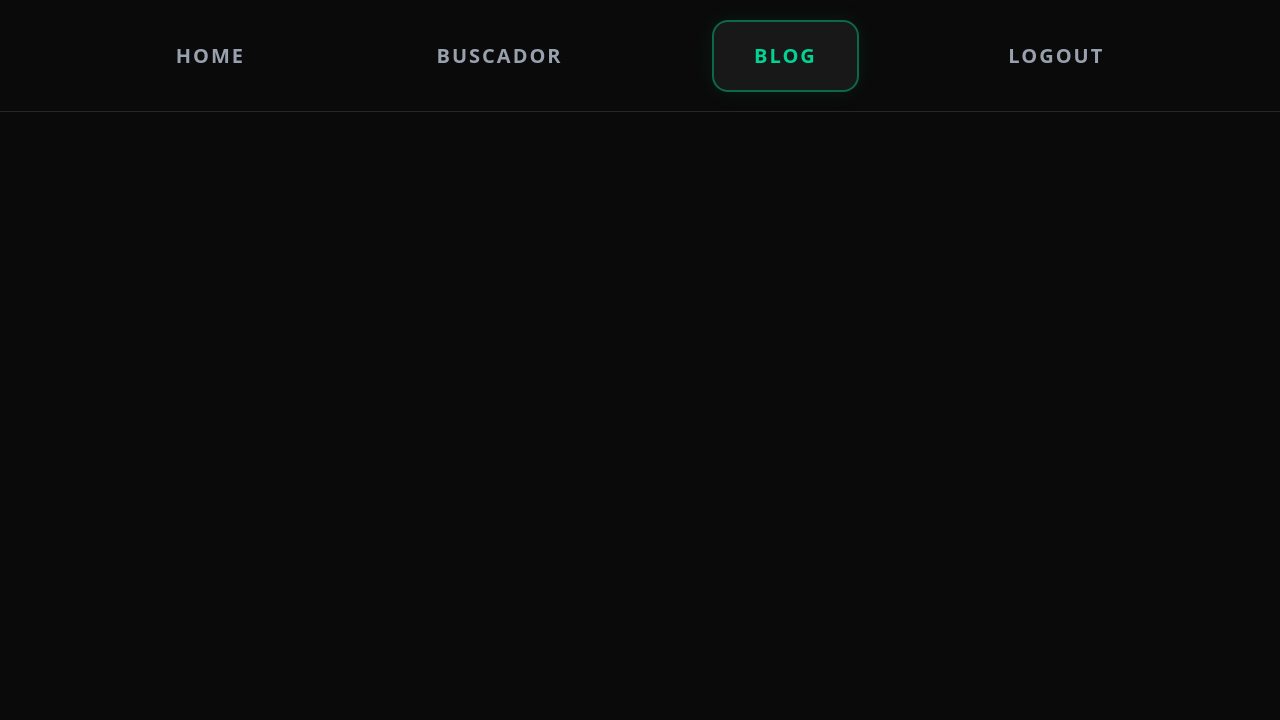
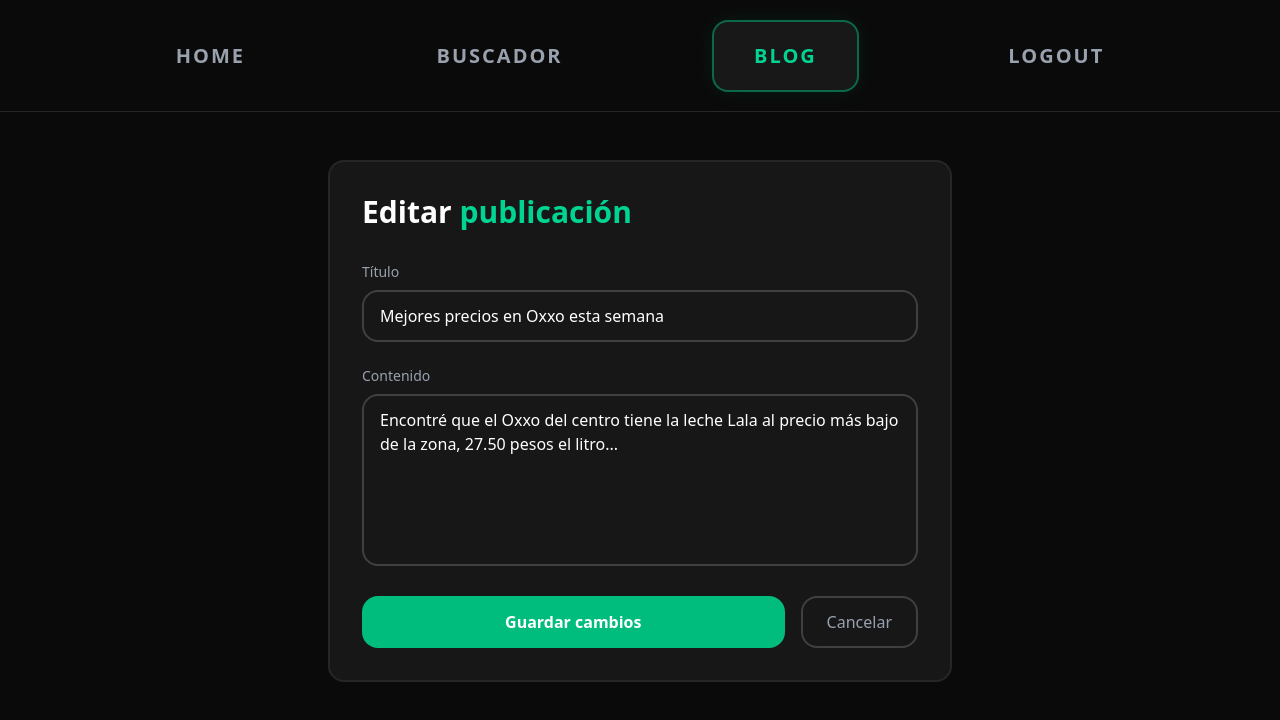
Before and after one commit to cerzam/Proyecto-Rapiti, a React (Vite) app in the folder frontend/: page /blog/editar/1 in a window 1280 px wide. Shown: the top 720 px of the page. Built offline with nearby package versions, Linux system fonts and the light colour scheme; sample sign-in values are in the browser's storage.

Commit message:
feat: agregar edición y eliminación de posts en blog

```diff
--- a/frontend/src/App.jsx
+++ b/frontend/src/App.jsx
@@ -8,6 +8,7 @@ import ForgotPassword from './views/ForgotPassword';
 import ResetPassword from './views/ResetPassword';
 import Blog from './views/Blog';
 import CreatePost from './views/CreatePost';
+import EditPost from './views/EditPost';
 import AdminPanel from './views/AdminPanel';
 import AdminProducts from './views/AdminProducts';
 import ProductForm from './views/ProductForm';
@@ -87,6 +88,7 @@ function App() {
           {/* Le pasamos setIsAuth al Login para que pueda avisar cuando entre */}
           <Route path="/blog" element={<Blog isAuth={isAuth} />} />
           <Route path="/blog/crear" element={isAuth ? <CreatePost /> : <Navigate to="/login" replace />} />
+          <Route path="/blog/editar/:id" element={isAuth ? <EditPost /> : <Navigate to="/login" replace />} />
           <Route path="/login" element={<Login setIsAuth={setIsAuth} />} />
           <Route path="/forgot-password" element={<ForgotPassword />} />
           <Route path="/reset-password" element={<ResetPassword />} />
--- a/frontend/src/views/Blog.jsx
+++ b/frontend/src/views/Blog.jsx
@@ -1,4 +1,5 @@
 import { Link } from 'react-router-dom';
+import { useState } from 'react';
 
 const postsMock = [
   {
@@ -25,6 +26,14 @@ const postsMock = [
 ];
 
 export default function Blog({ isAuth }) {
+  const [posts, setPosts] = useState(postsMock);
+
+  const handleEliminar = (id) => {
+    if (window.confirm('¿Eliminar esta publicación?')) {
+      setPosts(prev => prev.filter(p => p.id !== id));
+    }
+  };
+
   return (
     <div className="min-h-[calc(100vh-112px)] px-6 py-12 max-w-3xl mx-auto">
 
@@ -53,7 +62,7 @@ export default function Blog({ isAuth }) {
 
       {/* LISTA DE POSTS */}
       <ul className="space-y-6" aria-label="Publicaciones del blog">
-        {postsMock.map((post, i) => (
+        {posts.map((post, i) => (
           <li
             key={post.id}
             className="bg-neutral-900 border-2 border-neutral-800 hover:border-emerald-500/40 rounded-2xl p-6 transition-all hover:-translate-y-1 animate-fade-in-up"
@@ -65,6 +74,23 @@ export default function Blog({ isAuth }) {
               <span>✍️ {post.autor}</span>
               <span>{post.fecha}</span>
             </div>
+
+            {isAuth && (
+              <div className="flex gap-3 mt-4 pt-4 border-t border-neutral-800">
+                <Link
+                  to={`/blog/editar/${post.id}`}
+                  className="text-sm text-gray-400 hover:text-white border border-neutral-700 hover:border-neutral-500 px-4 py-2 rounded-xl transition-all focus:outline-none focus-visible:ring-2 focus-visible:ring-emerald-500"
+                >
+                  Editar
+                </Link>
+                <button
+                  onClick={() => handleEliminar(post.id)}
+                  className="text-sm text-red-400 hover:text-white hover:bg-red-500 border border-red-500/40 hover:border-red-500 px-4 py-2 rounded-xl transition-all focus:outline-none focus-visible:ring-2 focus-visible:ring-red-500"
+                >
+                  Eliminar
+                </button>
+              </div>
+            )}
           </li>
         ))}
       </ul>
--- /dev/null
+++ b/frontend/src/views/EditPost.jsx
@@ -0,0 +1,146 @@
+import { useState } from 'react';
+import { useNavigate, useParams, Link } from 'react-router-dom';
+
+const postsMock = {
+  1: { titulo: 'Mejores precios en Oxxo esta semana', contenido: 'Encontré que el Oxxo del centro tiene la leche Lala al precio más bajo de la zona, 27.50 pesos el litro...' },
+  2: { titulo: 'Ofertas de temporada en Chedraui', contenido: 'Esta semana Chedraui tiene descuentos en frutas y verduras. El kilogramo de jitomate a 18 pesos...' },
+  3: { titulo: 'Comparativa: Walmart vs Bodega Aurrera', contenido: 'Hice un recorrido por ambas tiendas comparando los precios de la canasta básica. Los resultados...' },
+};
+
+export default function EditPost() {
+  const { id } = useParams();
+  const post = postsMock[id];
+  const navigate = useNavigate();
+
+  const [titulo, setTitulo] = useState(post?.titulo || '');
+  const [contenido, setContenido] = useState(post?.contenido || '');
+  const [errors, setErrors] = useState({ titulo: '', contenido: '' });
+  const [status, setStatus] = useState('idle');
+
+  if (!post) {
+    return (
+      <div className="min-h-[calc(100vh-112px)] flex flex-col items-center justify-center text-center px-6">
+        <p className="text-gray-400 text-lg mb-4">Publicación no encontrada.</p>
+        <Link to="/blog" className="text-emerald-400 hover:underline">Volver al blog</Link>
+      </div>
+    );
+  }
+
+  const handleSubmit = (e) => {
+    e.preventDefault();
+    const newErrors = { titulo: '', contenido: '' };
+    let isValid = true;
+
+    if (!titulo.trim()) {
+      newErrors.titulo = 'El título es obligatorio.';
+      isValid = false;
+    }
+    if (!contenido.trim()) {
+      newErrors.contenido = 'El contenido es obligatorio.';
+      isValid = false;
+    }
+
+    if (!isValid) {
+      setErrors(newErrors);
+      return;
+    }
+
+    setStatus('loading');
+
+    // Simulamos guardado (mock)
+    setTimeout(() => {
+      setStatus('success');
+      setTimeout(() => navigate('/blog'), 1000);
+    }, 800);
+  };
+
+  return (
+    <div className="min-h-[calc(100vh-112px)] px-6 py-12 max-w-2xl mx-auto">
+      <div className="bg-neutral-900 border-2 border-neutral-800 rounded-2xl p-8 animate-scale-in">
+
+        <h1 className="text-3xl font-bold text-white mb-8">
+          Editar <span className="text-emerald-400">publicación</span>
+        </h1>
+
+        <div aria-live="polite" className="mb-4">
+          {status === 'success' && (
+            <div role="alert" className="bg-emerald-900/30 border border-emerald-500 text-emerald-400 p-4 rounded-xl text-sm">
+              ✅ Publicación actualizada. Redirigiendo...
+            </div>
+          )}
+        </div>
+
+        <form onSubmit={handleSubmit} className="space-y-6" noValidate>
+
+          {/* TÍTULO */}
+          <div>
+            <label htmlFor="titulo" className="block text-sm font-medium text-gray-400 mb-2">
+              Título
+            </label>
+            <input
+              id="titulo"
+              type="text"
+              value={titulo}
+              onChange={(e) => setTitulo(e.target.value)}
+              disabled={status === 'loading'}
+              aria-invalid={!!errors.titulo}
+              aria-describedby={errors.titulo ? 'titulo-error' : undefined}
+              className={`w-full bg-neutral-900 border-2 text-white px-4 py-3 rounded-2xl outline-none transition-all placeholder:text-gray-600
+                focus:ring-4 focus:ring-emerald-500
+                ${errors.titulo ? 'border-red-500' : 'border-neutral-700'}`}
+            />
+            {errors.titulo && (
+              <p id="titulo-error" className="mt-2 text-sm text-red-400" aria-live="polite">{errors.titulo}</p>
+            )}
+          </div>
+
+          {/* CONTENIDO */}
+          <div>
+            <label htmlFor="contenido" className="block text-sm font-medium text-gray-400 mb-2">
+              Contenido
+            </label>
+            <textarea
+              id="contenido"
+              value={contenido}
+              onChange={(e) => setContenido(e.target.value)}
+              disabled={status === 'loading'}
+              aria-invalid={!!errors.contenido}
+              aria-describedby={errors.contenido ? 'contenido-error' : undefined}
+              rows={6}
+              className={`w-full bg-neutral-900 border-2 text-white px-4 py-3 rounded-2xl outline-none transition-all placeholder:text-gray-600 resize-none
+                focus:ring-4 focus:ring-emerald-500
+                ${errors.contenido ? 'border-red-500' : 'border-neutral-700'}`}
+            />
+            {errors.contenido && (
+              <p id="contenido-error" className="mt-2 text-sm text-red-400" aria-live="polite">{errors.contenido}</p>
+            )}
+          </div>
+
+          <div className="flex gap-4">
+            <button
+              type="submit"
+              disabled={status === 'loading'}
+              aria-busy={status === 'loading'}
+              className="flex-1 bg-emerald-500 hover:bg-emerald-600 text-white font-semibold py-3 rounded-2xl transition-all disabled:opacity-50 disabled:cursor-not-allowed flex justify-center items-center focus:ring-4 focus:ring-emerald-500 outline-none"
+            >
+              {status === 'loading' ? (
+                <>
+                  <div className="animate-spin rounded-full h-5 w-5 border-2 border-white border-t-transparent mr-3"></div>
+                  Guardando...
+                </>
+              ) : 'Guardar cambios'}
+            </button>
+
+            <Link
+              to="/blog"
+              className="px-6 py-3 border-2 border-neutral-700 text-gray-400 hover:border-neutral-500 hover:text-white rounded-2xl transition-all text-center focus:outline-none focus-visible:ring-4 focus-visible:ring-emerald-500"
+            >
+              Cancelar
+            </Link>
+          </div>
+
+        </form>
+      </div>
+    </div>
+  );
+}
```
